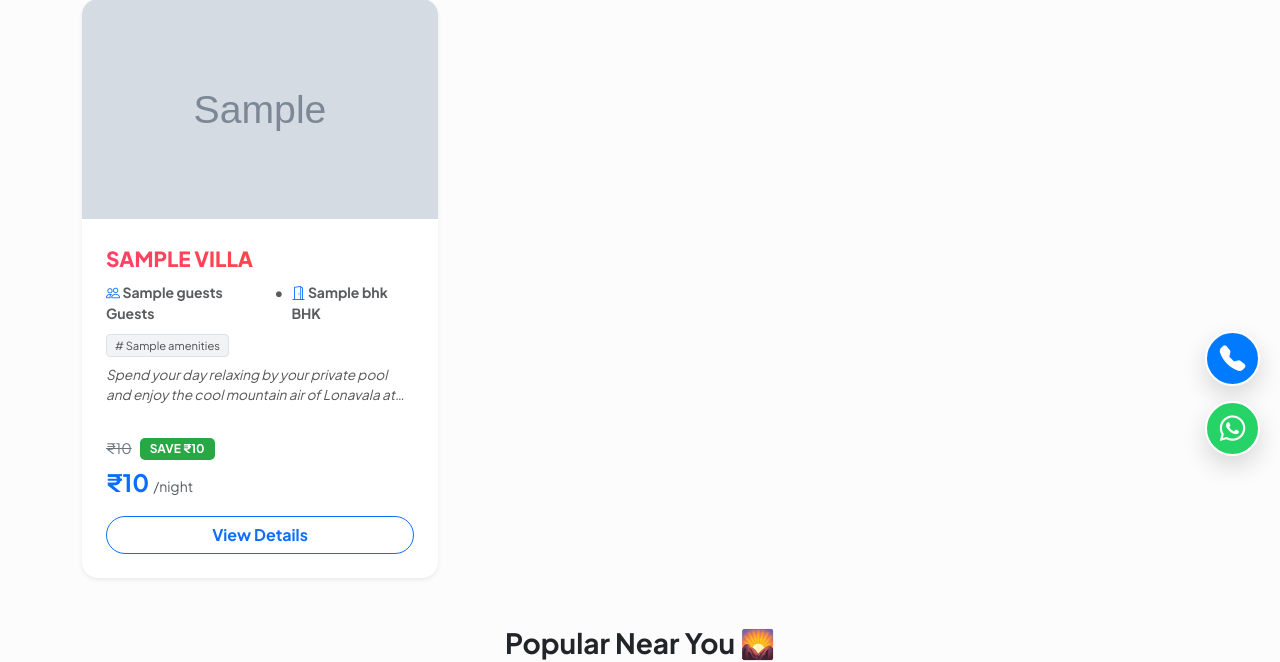
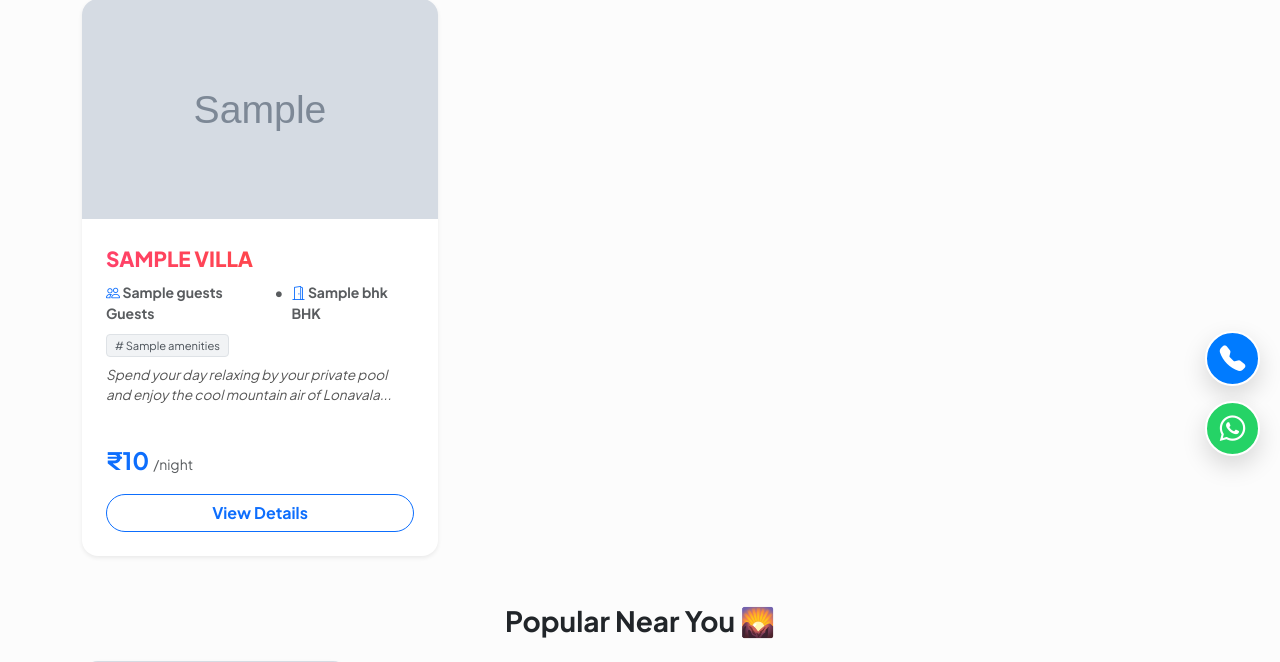
Before and after one commit to Vmtec1993/villa-saas, a Flask app: template templates/index.html in a window 1280 px wide. Shown: the part 314-976 px from the top of the page. Run offline with Flask 3, Linux system fonts and the light colour scheme; the template is opened without the code that fills it: most values are stand-ins (such as "Sample title", 1, 10 or a date in 2020); grey boxes marked "Sample" are stand-in pictures.

Commit message:
Update index.html

```diff
--- a/templates/index.html
+++ b/templates/index.html
@@ -37,22 +37,14 @@
     .price-cut { text-decoration: line-through; color: #6c757d; font-size: 0.9rem; margin-right: 8px; }
     .off-tag { background: #28a745; color: white; font-size: 0.75rem; padding: 2px 10px; border-radius: 5px; font-weight: bold; }
     .sold-out-overlay { position: absolute; top: 15px; left: 15px; background: rgba(0,0,0,0.7); color: white; padding: 5px 15px; border-radius: 50px; font-size: 0.75rem; font-weight: bold; z-index: 5; border: 1px solid rgba(255,255,255,0.3); }
-    .highlight-card { border: none; transition: 0.3s; background: #f8f9fa; border-radius: 20px; }
-    .highlight-card:hover { transform: translateY(-5px); background: #fff; box-shadow: 0 10px 30px rgba(0,0,0,0.1); }
 
-    /* --- ✅ Amenities Tag Style (New) --- */
     .amenity-tag { background: #f1f3f5; color: #495057; font-size: 0.7rem; padding: 2px 8px; border-radius: 4px; margin-right: 4px; display: inline-block; border: 1px solid #dee2e6; }
 
     .villa-desc-text {
         font-family: 'Plus Jakarta Sans', sans-serif;
-        font-size: 0.85rem;
-        color: #555;
-        line-height: 1.5;
-        display: -webkit-box;
-        -webkit-line-clamp: 2;
-        -webkit-box-orient: vertical;
-        overflow: hidden;
-        font-style: italic;
+        font-size: 0.85rem; color: #555; line-height: 1.5;
+        display: -webkit-box; -webkit-line-clamp: 2; -webkit-box-orient: vertical;
+        overflow: hidden; font-style: italic;
     }
 </style>
 
@@ -68,25 +60,24 @@
             <div class="col-md-4">
                 <div class="card h-100 border-0 shadow-sm rounded-4 overflow-hidden position-relative">
 
-                    {% if villa.Status|lower == 'sold out' %}
+                    {% if villa.get('Status')|lower == 'sold out' %}
                     <div class="sold-out-overlay text-uppercase">🚫 Sold Out</div>
                     {% endif %}
 
-                    <img src="{{ villa.Image_URL }}" class="card-img-top" style="height:220px; object-fit:cover; {% if villa.Status|lower == 'sold out' %}filter: grayscale(0.8);{% endif %}">
+                    <img src="{{ villa.get('Image_URL') }}" class="card-img-top" style="height:220px; object-fit:cover; {% if villa.get('Status')|lower == 'sold out' %}filter: grayscale(0.8);{% endif %}">
 
                     <div class="card-body p-4 text-start d-flex flex-column">
-                        <span class="villa-title-main text-uppercase">{{ villa.Villa_Name }}</span>
+                        <span class="villa-title-main text-uppercase">{{ villa.get('Villa_Name') }}</span>
 
                         <div class="d-flex gap-2 mt-2 mb-2 small fw-bold text-muted">
-                            <span><i class="bi bi-people text-primary"></i> {{ villa.Guests }} Guests</span>
+                            <span><i class="bi bi-people text-primary"></i> {{ villa.get('Guests') }} Guests</span>
                             <span>•</span>
-                            <span><i class="bi bi-door-open text-primary"></i> {{ villa.BHK }} BHK</span>
+                            <span><i class="bi bi-door-open text-primary"></i> {{ villa.get('BHK') }} BHK</span>
                         </div>
 
-                        {# --- ✅ सुधरा हुआ Amenities Section --- #}
                         <div class="mb-2">
-                            {% if villa.Amenities %}
-                                {% for amen in villa.Amenities.split('|')[:3] %}
+                            {% if villa.get('Amenities') %}
+                                {% for amen in villa.get('Amenities').split('|')[:3] %}
                                     <span class="amenity-tag"># {{ amen.strip() }}</span>
                                 {% endfor %}
                             {% endif %}
@@ -94,18 +85,19 @@
 
                         <div class="mb-3">
                             <p class="villa-desc-text">
-                                Spend your day relaxing by your private pool and enjoy the cool mountain air of Lonavala at {{ villa.Villa_Name }}...
+                                Spend your day relaxing by your private pool and enjoy the cool mountain air of Lonavala...
                             </p>
                         </div>
 
                         <div class="mt-auto">
-                            {% set current_p = villa.get('current_display_price', villa.get('Price', 0))|int %}
+                            {# ✅ Fixed Price Logic for your app.py #}
+                            {% set current_p = villa.get('Display_Price', 0)|int %}
 
                             {% if current_p > 0 %}
                                 <div class="d-flex align-items-center mb-1">
-                                    {% if villa.get('amount_saved', 0)|int > 0 %}
-                                        <span class="price-cut">₹{{ villa.Original_Price }}</span>
-                                        <span class="off-tag">SAVE ₹{{ villa.amount_saved }}</span>
+                                    {% if villa.get('Original_Price')|int > current_p %}
+                                        <span class="price-cut">₹{{ villa.get('Original_Price') }}</span>
+                                        <span class="off-tag">OFFER</span>
                                     {% endif %}
                                 </div>
                                 <div class="d-flex align-items-baseline">
@@ -118,20 +110,16 @@
                         </div>
 
                         <div class="mt-3">
-                            {% if villa.Status|lower == 'sold out' %}
+                            {% if villa.get('Status')|lower == 'sold out' %}
                             <button class="btn btn-secondary w-100 rounded-pill fw-bold" disabled>Fully Booked</button>
                             {% else %}
-                            <a href="/villa/{{ villa.Villa_ID }}" class="btn btn-outline-primary w-100 rounded-pill fw-bold">View Details</a>
+                            <a href="/villa/{{ villa.get('Villa_ID') }}" class="btn btn-outline-primary w-100 rounded-pill fw-bold">View Details</a>
                             {% endif %}
                         </div>
                     </div>
                 </div>
             </div>
             {% endfor %}
-        {% else %}
-            <div class="col-12 text-center py-5">
-                <p class="text-muted">No villas found. Please check back later!</p>
-            </div>
         {% endif %}
     </div>
 </div>
@@ -144,9 +132,9 @@
             {% for place in tourist_places %}
             <div class="col-6 col-md-3">
                 <div class="card border-0 shadow-sm rounded-4 overflow-hidden text-center h-100">
-                    <img src="{{ place.Image_URL }}" class="card-img-top" style="height:120px; object-fit:cover;">
+                    <img src="{{ place.get('Image_URL') }}" class="card-img-top" style="height:120px; object-fit:cover;">
                     <div class="p-2 text-truncate">
-                        <h6 class="fw-bold mb-0" style="font-size: 0.8rem;">{{ place.Place_Name }}</h6>
+                        <h6 class="fw-bold mb-0" style="font-size: 0.8rem;">{{ place.get('Place_Name') }}</h6>
                     </div>
                 </div>
             </div>
@@ -164,9 +152,7 @@
             document.getElementById('weather-desc').innerText = data.weather[0].description;
             const iconCode = data.weather[0].icon;
             document.getElementById('weather-icon').innerHTML = `<img src="https://openweathermap.org/img/wn/${iconCode}.png" width="40">`;
-        } catch (e) {
-            document.getElementById('temp').innerText = "28";
-        }
+        } catch (e) { document.getElementById('temp').innerText = "28"; }
     }
     getLonavalaWeather();
 </script>
```
